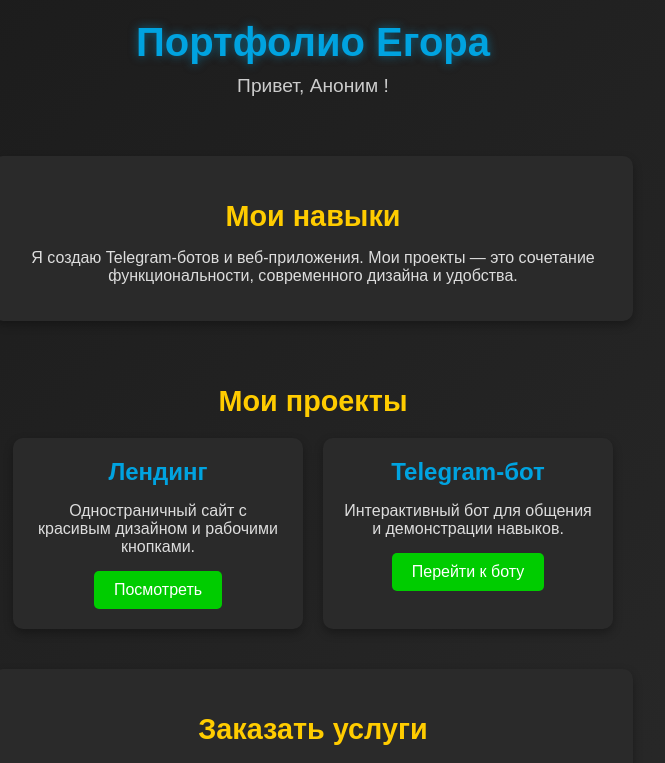
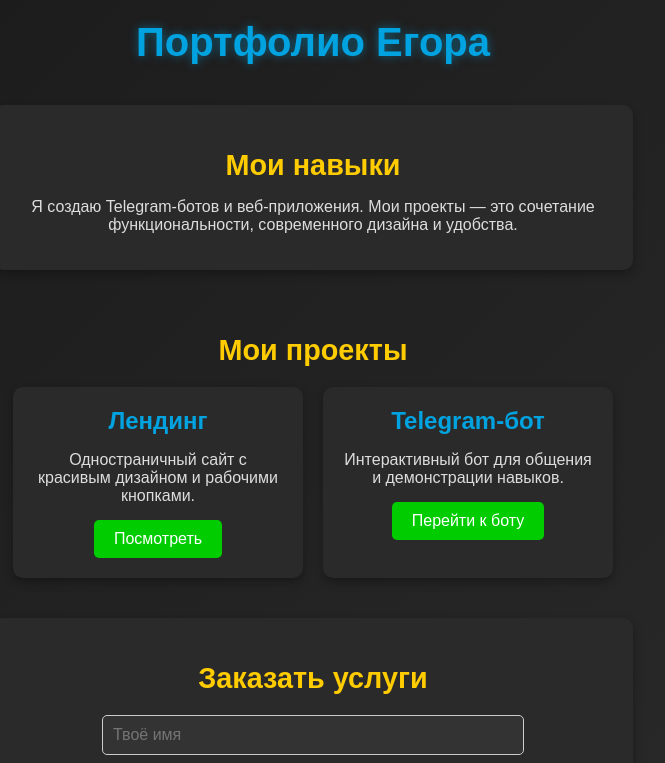
Before and after one commit to ErmEgor/project-tg-frontend, a React (Create React App) app: page / in a window 1280 px wide. Shown: the top 763 px of the page, without its empty margins (327-992 px from the left). Built offline with nearby package versions, Linux system fonts and the light colour scheme.

Commit message:
Add diagnostics for Telegram Web App initialization

```diff
--- a/src/App.js
+++ b/src/App.js
@@ -7,6 +7,7 @@ function App() {
   const [isSubmitting, setIsSubmitting] = useState(false);
 
   useEffect(() => {
+  console.log('Проверка Telegram Web App:', window.Telegram?.WebApp);
   const tg = window.Telegram?.WebApp;
   if (tg) {
     console.log('Telegram Web App инициализирован:', tg.initDataUnsafe);
@@ -33,10 +34,8 @@ function App() {
       });
     }
   } else {
-      console.error('Telegram Web App недоступен. Запустите приложение через Telegram.');
-      alert('Пожалуйста, откройте приложение через Telegram.');
-      setUser({ id: 'unknown', first_name: 'Аноним' });
-      setFormData((prev) => ({ ...prev, name: 'Аноним' }));
+    console.error('Telegram Web App недоступен. Проверь URL в BotFather или перезапусти приложение.');
+    alert('Пожалуйста, убедитесь, что URL приложения настроен правильно в BotFather.');
   }
 }, []);
 
```
Lines whose indentation alone changed are shown as unchanged.
